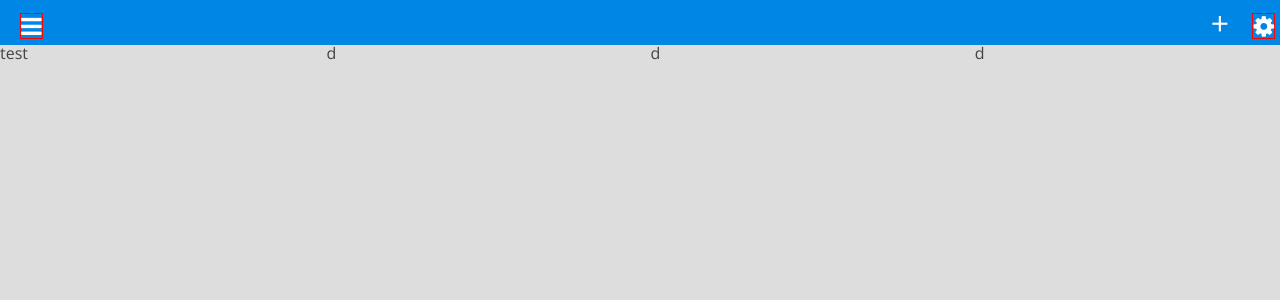
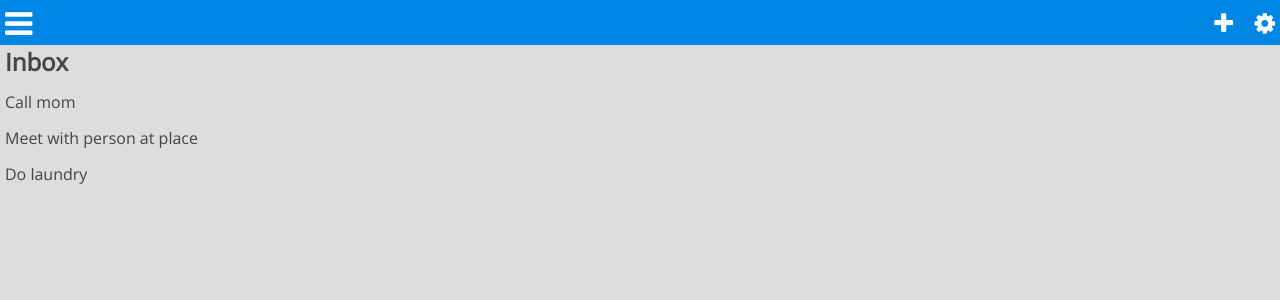
Before and after one commit to dtrepani/cs480, a PHP site: page / in a window 1280 px wide. Shown: the top 300 px of the page. Run offline with PHP 8.4, Linux system fonts and the light colour scheme; some libraries are stand-ins or nearby versions.

Commit message:
Fixed header and started coding body.

```diff
--- a/css/base/_mixins.scss
+++ b/css/base/_mixins.scss
@@ -1,4 +1,4 @@
-// Properties
+// Cross-browser
 // ----------------------------
 @mixin property($property, $value) {
 	-webkit-#{$property}: #{$value};
@@ -39,9 +39,13 @@
 
 // Other
 // ----------------------------
-@mixin font-size($size) {
-	font-size: #{$size};
-	font-size: #{($size / $font-base)}rem;
+@mixin rem($property, $size-px) {
+	#{$property}: #{$size-px};
+	#{$property}: #{($size-px / $font-base)}rem;
+}
+
+@mixin font-size($size-px) {
+	@include rem('font-size', $size-px);
 }
 
 @mixin vertical-center() {
--- a/css/base/_typography.scss
+++ b/css/base/_typography.scss
@@ -2,21 +2,26 @@
 
 html {
 	font-family: $font-stack;
-	font-size: 16px;
+	font-size: $font-base;
 }
 
 body {
 	color: $color-text;
 }
 
+h1 {
+	@include font-size($font-medium);
+	font-weight: bold;
+}
+
 .text-right { text-align: right; }
 
 #header {
-	@include font-size(32px);
+	@include font-size($font-large);
 	color: #fff;
 
-	& i:last-child {
-		@include font-size(24px);
-		border: 1px solid red;
+	& div:last-child {
+		@include font-size($font-medium);
+		@include rem('line-height', $font-large);
 	}
 }
--- a/css/base/_variables.scss
+++ b/css/base/_variables.scss
@@ -10,6 +10,14 @@ $color-bg: #ddd;
 // ----------------------------
 $font-stack: 'Open Sans', Helvetica, Arial, sans-serif;
 $font-base: 16px;
+$font-large: 32px;
+$font-medium: 24px;
+
+// LAYOUT
+// ----------------------------
+$header-height: 45px;
+$body-padding: 5px;
+
 
 // GRID
 // ----------------------------
--- a/css/layout/_header.scss
+++ b/css/layout/_header.scss
@@ -3,22 +3,31 @@ body {
 }
 
 #header {
-	height: 45px;
+	height: $header-height;
 	background-color: $color-primary;
+	position: fixed;
 
 	& [class*="col-"] {
 		@include vertical-center();
 	}
 
-	& i:last-child {
-		margin-left: 15px;
-	}
-
 	& div:first-child {
-		padding-left: 5px;
+		padding-left: $body-padding;
 	}
 
 	& div:last-child {
-		padding-right: 5px;
+		padding-right: $body-padding;
+
+		& i {
+			margin-left: 15px;
+		}
 	}
 }
+
+#content {
+	margin-top: $header-height;
+
+	& [class*="col-"] {
+		padding: $body-padding;
+	}
+}
--- a/css/main.css
+++ b/css/main.css
@@ -54,6 +54,11 @@ html {
 body {
   color: #444; }
 
+h1 {
+  font-size: 24px;
+  font-size: 1.5rem;
+  font-weight: bold; }
+
 .text-right {
   text-align: right; }
 
@@ -61,10 +66,11 @@ body {
   font-size: 32px;
   font-size: 2rem;
   color: #fff; }
-  #header i:last-child {
+  #header div:last-child {
     font-size: 24px;
     font-size: 1.5rem;
-    border: 1px solid red; }
+    line-height: 32px;
+    line-height: 2rem; }
 
 .row {
   width: 100%; }
@@ -184,7 +190,8 @@ body {
 
 #header {
   height: 45px;
-  background-color: #0086E4; }
+  background-color: #0086E4;
+  position: fixed; }
   #header [class*="col-"] {
     position: relative;
     top: 50%;
@@ -193,11 +200,19 @@ body {
     -ms-transform: translateY(-50%);
     -o-transform: translateY(-50%);
     transform: translateY(-50%); }
-  #header i:last-child {
-    margin-left: 15px; }
   #header div:first-child {
     padding-left: 5px; }
   #header div:last-child {
     padding-right: 5px; }
+    #header div:last-child i {
+      margin-left: 15px; }
+
+#content {
+  margin-top: 45px; }
+  #content [class*="col-"] {
+    padding: 5px; }
+
+.task-list li {
+  margin: 20px 0; }
 
 /*# sourceMappingURL=main.css.map */
--- a/css/main.scss
+++ b/css/main.scss
@@ -8,3 +8,5 @@
 @import "layout/header";
 @import "layout/footer";
 @import "layout/sidebar";
+
+@import "modules/lists";
--- /dev/null
+++ b/css/modules/_lists.scss
@@ -0,0 +1,10 @@
+.task-list {
+
+}
+
+.task-list li {
+	margin: 20px 0;
+
+	&:before {
+	}
+}
--- a/index.html
+++ b/index.html
@@ -13,22 +13,20 @@
 			<div class="col-1">
 				<i class="fa fa-bars"></i>
 			</div>
-			<div class="col-1 push-10 text-right">
-				<span id="plus">+</span>
+			<div class="col-6 push-5 text-right">
+				<i class="fa fa-plus"></i>
 				<i class="fa fa-cog"></i>
 			</div>
 		</div>
 
-		<div class="row">
-			<div class="col-3">
-				test
-			</div>
-			<div class="col-9">
-				<div class="row">
-					<div class="col-4">d</div>
-					<div class="col-4">d</div>
-					<div class="col-4">d</div>
-				</div>
+		<div id="content" class="row">
+			<div class="col-12">
+				<h1>Inbox</h1>
+				<ul class="task-list">
+					<li>Call mom</li>
+					<li>Meet with person at place</li>
+					<li>Do laundry</li>
+				</ul>
 			</div>
 		</div>
 	</div>
```
Also changed, not shown: 1 other file.
